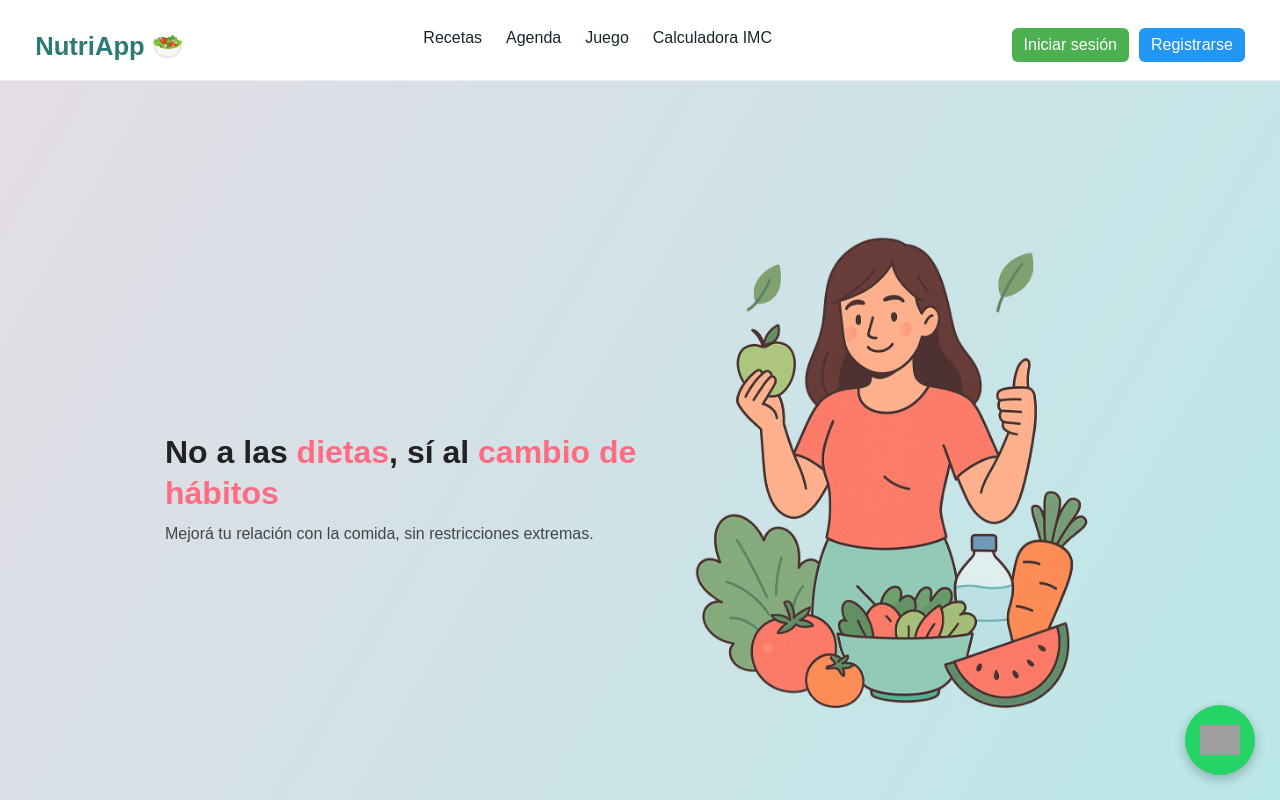
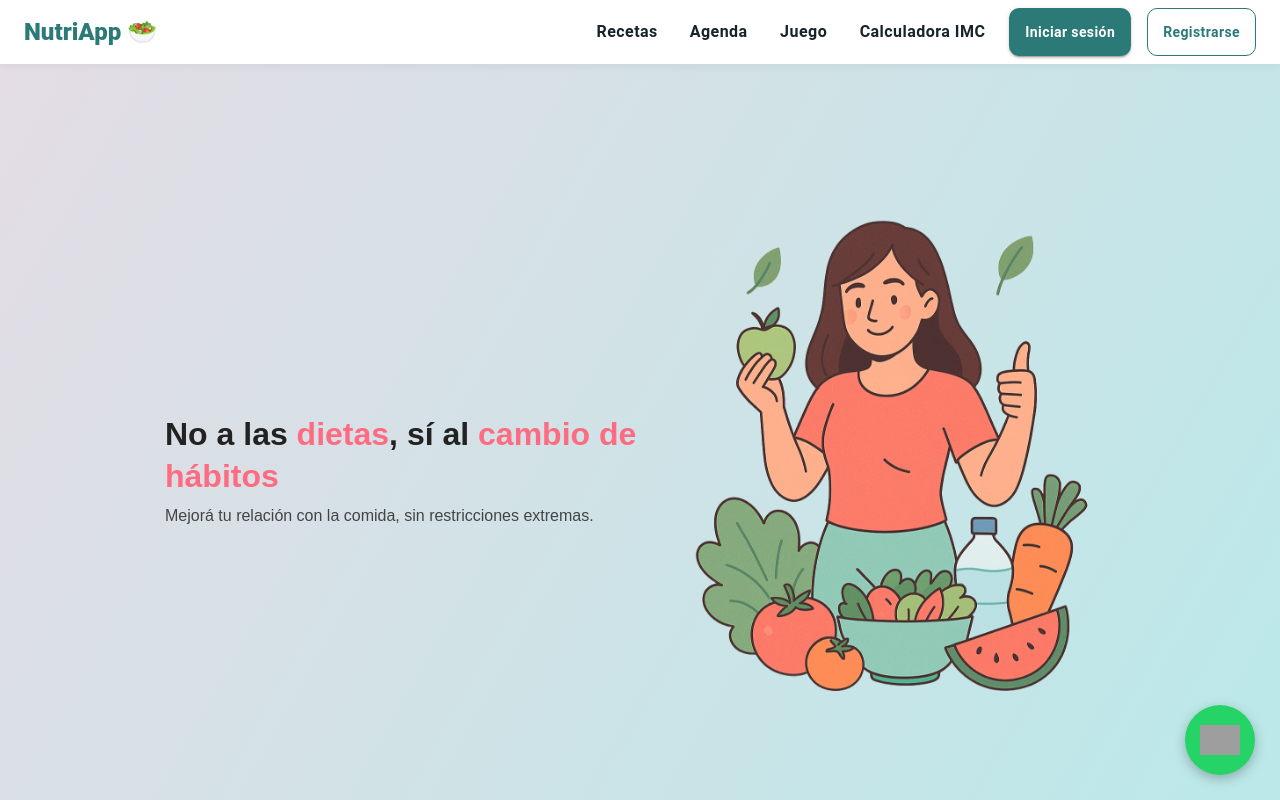
Before and after one commit to FranciscoRossetto/Pagina-para-nutricionista-interactiva, a React (Vite) app in the folder Frontend_React/: page / in a window 1280 px wide. Shown: the top 800 px of the page. Built offline with nearby package versions, Linux system fonts and the light colour scheme; grey boxes are pictures that could not be loaded.

Commit message:
Mejora estetica de Navbar. Implemetacion de MUI

```diff
--- a/Frontend_React/package.json
+++ b/Frontend_React/package.json
@@ -10,6 +10,10 @@
     "preview": "vite preview"
   },
   "dependencies": {
+    "@emotion/react": "^11.14.0",
+    "@emotion/styled": "^11.14.1",
+    "@mui/icons-material": "^7.3.4",
+    "@mui/material": "^7.3.4",
     "@tailwindcss/vite": "^4.1.13",
     "axios": "^1.13.0",
     "formik": "^2.4.6",
--- a/Frontend_React/src/components/Navbar/Navbar.tsx
+++ b/Frontend_React/src/components/Navbar/Navbar.tsx
@@ -1,134 +1,272 @@
-// …imports
-import { motion } from "framer-motion";
-import { Link, useLocation, useNavigate } from "react-router-dom";
-import { useState, useRef, useEffect } from "react";
-import styles from "./Navbar.module.css";
+import React, { useState } from "react";
+import {
+  AppBar,
+  Toolbar,
+  IconButton,
+  Typography,
+  Button,
+  Menu,
+  MenuItem,
+  Box,
+  useMediaQuery,
+  Drawer,
+  List,
+  ListItem,
+  ListItemText,
+} from "@mui/material";
+import MenuIcon from "@mui/icons-material/Menu";
+import AccountCircle from "@mui/icons-material/AccountCircle";
+import { useTheme } from "@mui/material/styles";
+import { Link as RouterLink, useNavigate, useLocation } from "react-router-dom";
 import { useUser } from "../../contexts/UserContext";
 
 export default function Navbar() {
-  const [open, setOpen] = useState(false); // menú móvil
-  const [dropdownOpen, setDropdownOpen] = useState(false); // dropdown usuario
+  const { user, logout } = useUser();
+  const navigate = useNavigate();
   const location = useLocation();
-  const navigate = useNavigate();
-  const { user, logout } = useUser();
 
-  const dropdownRef = useRef<HTMLDivElement>(null);
+  const theme = useTheme();
+  const isMobile = useMediaQuery(theme.breakpoints.down("md"));
 
-  // Cerrar dropdown si clickeas afuera
-  useEffect(() => {
-    const handleClickOutside = (event: MouseEvent) => {
-      if (dropdownRef.current && !dropdownRef.current.contains(event.target as Node)) {
-        setDropdownOpen(false);
-      }
-    };
-    document.addEventListener("mousedown", handleClickOutside);
-    return () => document.removeEventListener("mousedown", handleClickOutside);
-  }, []);
+  const [anchorEl, setAnchorEl] = useState<null | HTMLElement>(null);
+  const [drawerOpen, setDrawerOpen] = useState(false);
 
   const links = [
-    { to: "/recetas", label: "Recetas" },
-    { to: "/agenda", label: "Agenda" },
-    { to: "/juego", label: "Juego" },
-    { to: "/imc", label: "Calculadora IMC" },
+    { label: "Recetas", path: "/recetas" },
+    { label: "Agenda", path: "/agenda" },
+    { label: "Juego", path: "/juego" },
+    { label: "Calculadora IMC", path: "/imc" },
   ];
 
+  const handleMenu = (event: React.MouseEvent<HTMLElement>) => {
+    setAnchorEl(event.currentTarget);
+  };
+
+  const handleClose = () => setAnchorEl(null);
+
+  const handleLogout = () => {
+    logout();
+    handleClose();
+    navigate("/");
+  };
+
   return (
-    <motion.nav
-      initial={{ y: -40, opacity: 0 }}
-      animate={{ y: 0, opacity: 1 }}
-      transition={{ type: "spring", stiffness: 80 }}
-      className={styles.navbar}
-    >
-      <div className={styles.container}>
-        {/* Logo */}
-        <motion.h1
-          whileHover={{ scale: 1.05 }}
-          className={styles.logo}
-          onClick={() => {
-            navigate("/");
-            setOpen(false);
+    <AppBar
+      position="sticky"
+      sx={{
+        backgroundColor: "rgba(255,255,255,0.9)",
+        backdropFilter: "blur(10px)",
+        color: "#17252a",
+        boxShadow: "0 2px 10px rgba(0,0,0,0.05)",
       }}
     >
+      <Toolbar sx={{ display: "flex", justifyContent: "space-between", alignItems: "center" }}>
+        {/* LOGO */}
+        <Typography
+          variant="h5"
+          sx={{
+            fontWeight: 800,
+            color: "#2b7a78",
+            cursor: "pointer",
+            "&:hover": { color: "#3aafa9" },
+          }}
+          onClick={() => navigate("/")}
+        >
           NutriApp 🥗
-        </motion.h1>
+        </Typography>
 
-        {/* Botón menú móvil */}
-        <button className={styles.toggle} onClick={() => setOpen(!open)}>
-          {open ? "✖" : "☰"}
-        </button>
-
-        {/* Links principales */}
-        <ul className={`${styles.links} ${open ? styles.open : ""}`}>
-          {links.map((link) => {
-            const isActive = location.pathname === link.to;
-            return (
-              <motion.li
-                key={link.to}
-                className={styles.linkItem}
-                whileHover={{ scale: 1.08 }}
-                whileTap={{ scale: 0.95 }}
-              >
-                <Link
-                  to={link.to}
-                  className={`${styles.link} ${isActive ? styles.active : ""}`}
-                  onClick={() => setOpen(false)}
+        {/* LINKS + USER/AUTH (Desktop) */}
+        {!isMobile && (
+          <Box sx={{ display: "flex", alignItems: "center", gap: 2 }}>
+            {links.map((link) => (
+              <Button
+                key={link.path}
+                component={RouterLink}
+                to={link.path}
+                sx={{
+                  color: location.pathname === link.path ? "#2b7a78" : "#17252a",
+                  fontWeight: 600,
+                  textTransform: "none",
+                  fontSize: "1rem",
+                  height: "48px",
+                  borderRadius: "10px",
+                  "&:hover": { color: "#2b7a78", backgroundColor: "transparent" },
+                }}
               >
                 {link.label}
-                  {isActive && (
-                    <motion.div
-                      layoutId="underline"
-                      className={styles.underline}
-                      transition={{ type: "spring", stiffness: 500, damping: 30 }}
-                    />
+              </Button>
+            ))}
+
+            {/* USER / AUTH */}
+            {user ? (
+              <>
+                <IconButton
+                  onClick={handleMenu}
+                  sx={{
+                    color: "#2b7a78",
+                    "&:hover": { color: "#3aafa9" },
+                  }}
+                >
+                  <AccountCircle fontSize="large" />
+                </IconButton>
+                <Menu
+                  anchorEl={anchorEl}
+                  open={Boolean(anchorEl)}
+                  onClose={handleClose}
+                  PaperProps={{
+                    sx: {
+                      borderRadius: 2,
+                      boxShadow: "0 4px 15px rgba(0,0,0,0.1)",
+                      mt: 1,
+                    },
+                  }}
+                >
+                  <MenuItem disabled sx={{ opacity: 1, fontWeight: 600 }}>
+                    {user}
+                  </MenuItem>
+                  <MenuItem onClick={handleLogout}>Cerrar sesión</MenuItem>
+                </Menu>
+              </>
+            ) : (
+              <>
+                <Button
+                  variant="contained"
+                  sx={{
+                    backgroundColor: "#2b7a78",
+                    "&:hover": { backgroundColor: "#3aafa9" },
+                    textTransform: "none",
+                    fontWeight: 600,
+                    height: "48px",
+                    borderRadius: "10px",
+                  }}
+                  onClick={() => navigate("/login")}
+                >
+                  Iniciar sesión
+                </Button>
+                <Button
+                  variant="outlined"
+                  sx={{
+                    borderColor: "#2b7a78",
+                    color: "#2b7a78",
+                    "&:hover": {
+                      backgroundColor: "#2b7a78",
+                      color: "white",
+                      borderColor: "#2b7a78",
+                    },
+                    textTransform: "none",
+                    fontWeight: 600,
+                    height: "48px",
+                    borderRadius: "10px",
+                  }}
+                  onClick={() => navigate("/register")}
+                >
+                  Registrarse
+                </Button>
+              </>
             )}
-                </Link>
-              </motion.li>
-            );
-          })}
-        </ul>
+          </Box>
+        )}
 
-        {/* Usuario o botones de login/register */}
-        <div className={styles.userSection}>
-          {user ? (
-            <div className={styles.userDropdown} ref={dropdownRef}>
-              <button
-                className={styles.userNameButton}
-                onClick={() => setDropdownOpen(!dropdownOpen)}
+        {/* MENU ICON (Mobile) */}
+        {isMobile && (
+          <IconButton onClick={() => setDrawerOpen(true)}>
+            <MenuIcon sx={{ color: "#2b7a78" }} />
+          </IconButton>
+        )}
+      </Toolbar>
+
+      {/* DRAWER (Mobile menu) */}
+      <Drawer anchor="right" open={drawerOpen} onClose={() => setDrawerOpen(false)}>
+        <Box sx={{ width: 250, p: 2 }}>
+          <Typography
+            variant="h6"
+            sx={{
+              mb: 2,
+              fontWeight: 700,
+              color: "#2b7a78",
+            }}
           >
-                {user} ▼
-              </button>
-              {dropdownOpen && (
-                <div className={styles.dropdownMenu}>
-                  <button
+            Menú
+          </Typography>
+          <List>
+            {links.map((link) => (
+              <ListItem
+                button
+                key={link.path}
+                component={RouterLink}
+                to={link.path}
+                onClick={() => setDrawerOpen(false)}
+              >
+                <ListItemText primary={link.label} />
+              </ListItem>
+            ))}
+          </List>
+          <Box sx={{ mt: 2 }}>
+            {!user ? (
+              <>
+                <Button
+                  fullWidth
+                  variant="contained"
+                  sx={{
+                    mb: 1,
+                    backgroundColor: "#2b7a78",
+                    "&:hover": { backgroundColor: "#3aafa9" },
+                  }}
                   onClick={() => {
-                      navigate("/perfil");
-                      setDropdownOpen(false);
+                    navigate("/login");
+                    setDrawerOpen(false);
                   }}
-                    className={styles.dropdownItem}
                 >
-                    Perfil
-                  </button>
-                  <button
-                    onClick={logout}
-                    className={styles.logoutButton}
+                  Iniciar sesión
+                </Button>
+                <Button
+                  fullWidth
+                  variant="outlined"
+                  sx={{
+                    borderColor: "#2b7a78",
+                    color: "#2b7a78",
+                    "&:hover": {
+                      backgroundColor: "#2b7a78",
+                      color: "white",
+                      borderColor: "#2b7a78",
+                    },
+                  }}
+                  onClick={() => {
+                    navigate("/register");
+                    setDrawerOpen(false);
+                  }}
+                >
+                  Registrarse
+                </Button>
+              </>
+            ) : (
+              <>
+                <Typography
+                  sx={{
+                    fontWeight: 600,
+                    mb: 1,
+                    textAlign: "center",
+                    color: "#2b7a78",
+                  }}
+                >
+                  {user}
+                </Typography>
+                <Button
+                  fullWidth
+                  variant="contained"
+                  color="error"
+                  onClick={() => {
+                    handleLogout();
+                    setDrawerOpen(false);
+                  }}
                 >
                   Cerrar sesión
-                  </button>
-                </div>
+                </Button>
+              </>
             )}
-            </div>
-          ) : (
-            <div className={styles.authButtons}>
-              <button className={styles.loginButton} onClick={() => navigate("/login")}>
-                Iniciar sesión
-              </button>
-              <button className={styles.registerButton} onClick={() => navigate("/register")}>
-                Registrarse
-              </button>
-            </div>
-          )}
-        </div>
-      </div>
-    </motion.nav>
+          </Box>
+        </Box>
+      </Drawer>
+    </AppBar>
   );
 }
```
Also changed, not shown: 2 other files (tests, documents, lock files or other folders). Lines whose indentation alone changed are shown as unchanged.
